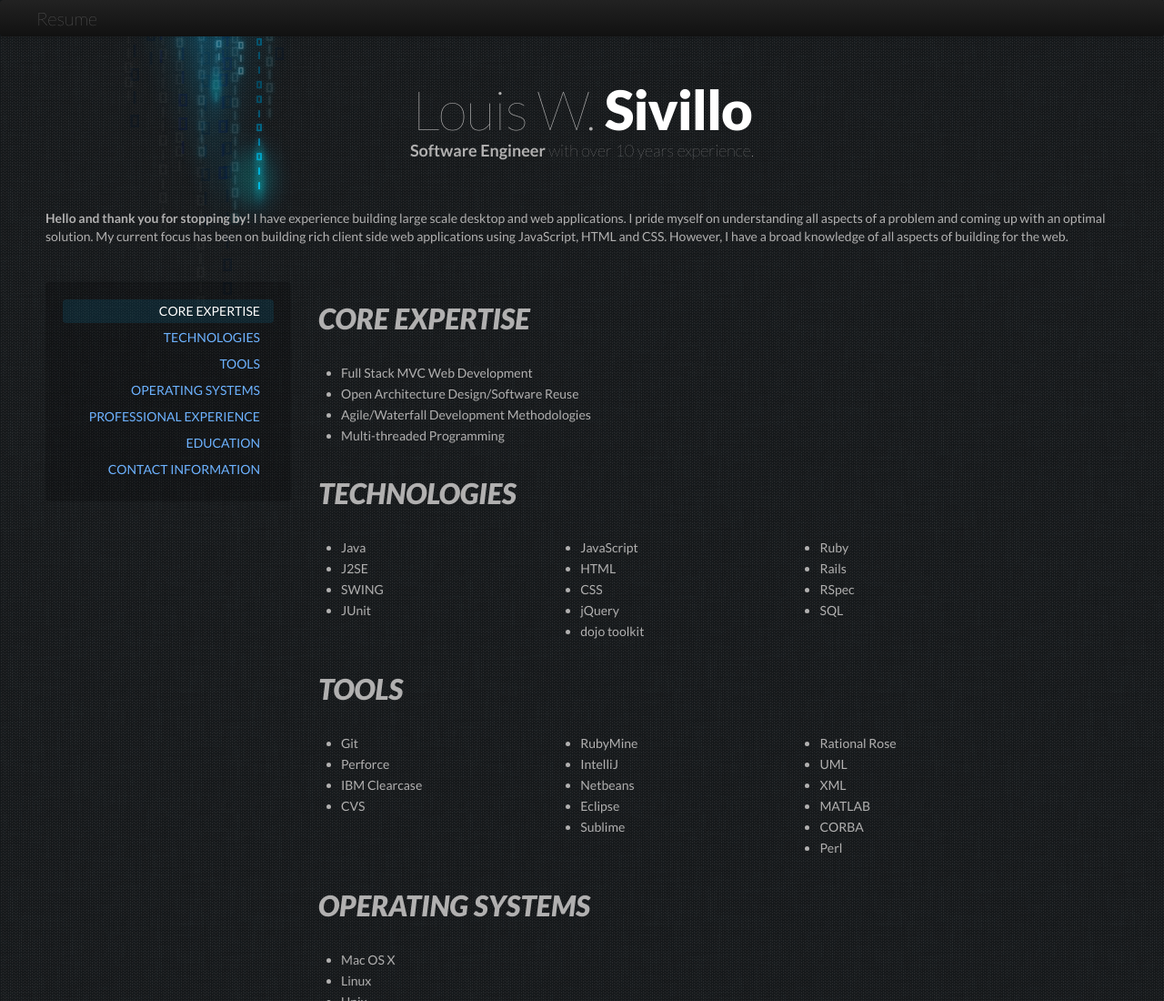
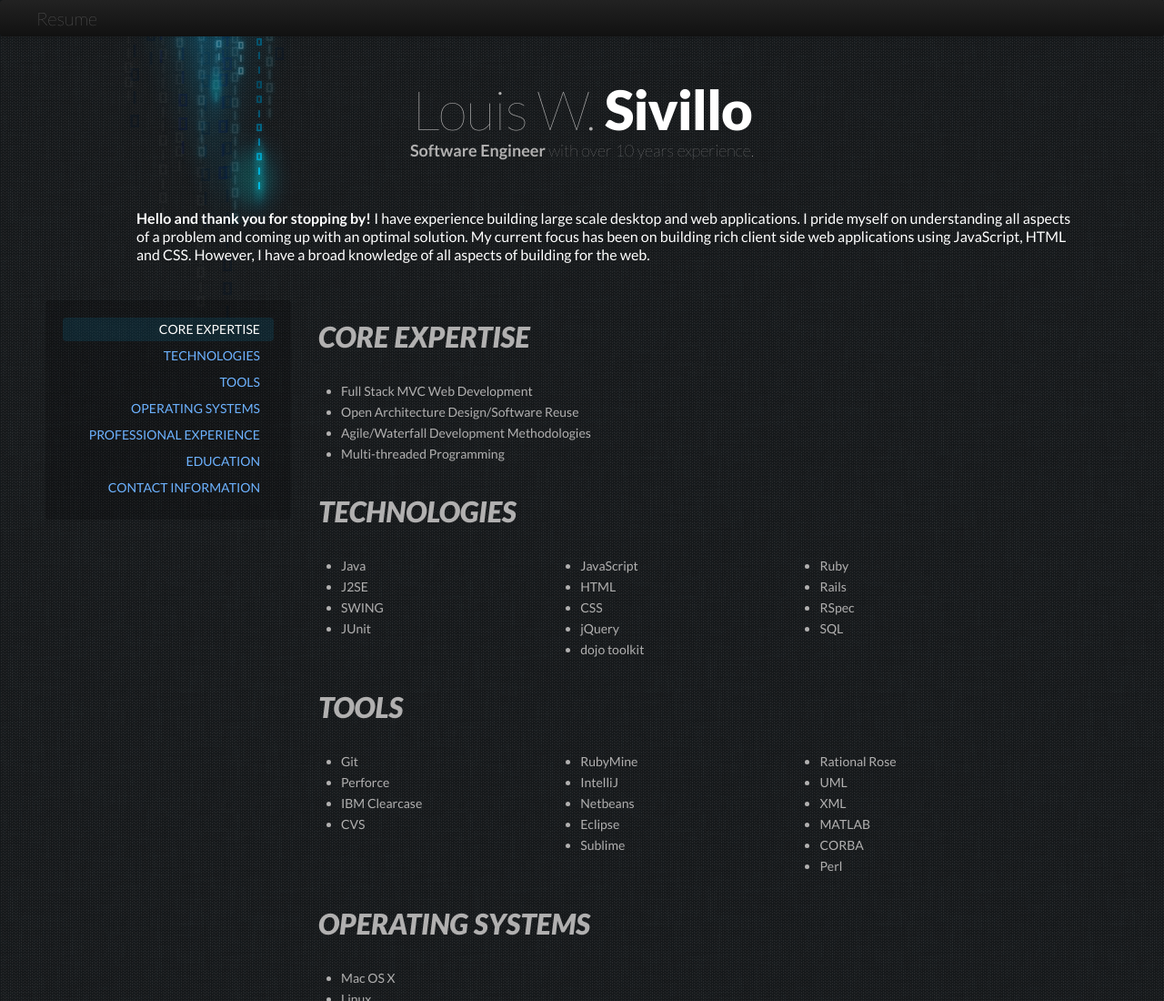
Before and after one commit to lsiv568/online-resume, a plain HTML site: page index.html in a window 1280 px wide. Shown: the top 1100 px of the page at 91% size. Drawn offline with nearby package versions, Linux system fonts and the light colour scheme.

Commit message:
Changed color and padding of overview area

```diff
--- a/css/resume.css
+++ b/css/resume.css
@@ -94,8 +94,10 @@ tr td img {
 
 .overview {
 	text-align: left;
-	font-size: 14px;
-	padding-right: 60px;
+	color: white;
+	font-size: 16px;
+	padding-right: 100px;
+	padding-left: 100px;
 }
 
 .workModal {
--- a/index.html
+++ b/index.html
@@ -30,7 +30,7 @@
 
       </div><!--/row-->
 
-      <div class="page-header center row-fluid span16 columns">
+      <div class="page-header center row-fluid span12 columns">
         <p class="overview">
           <strong>Hello and thank you for stopping by!</strong>  I have experience building large scale desktop and web applications.  I pride myself on understanding all aspects of a problem and coming up with an optimal solution.  My current focus has been on building rich client side web applications using JavaScript, HTML and CSS.  However, I have a broad knowledge of all aspects of building for the web.
         </p>
```
